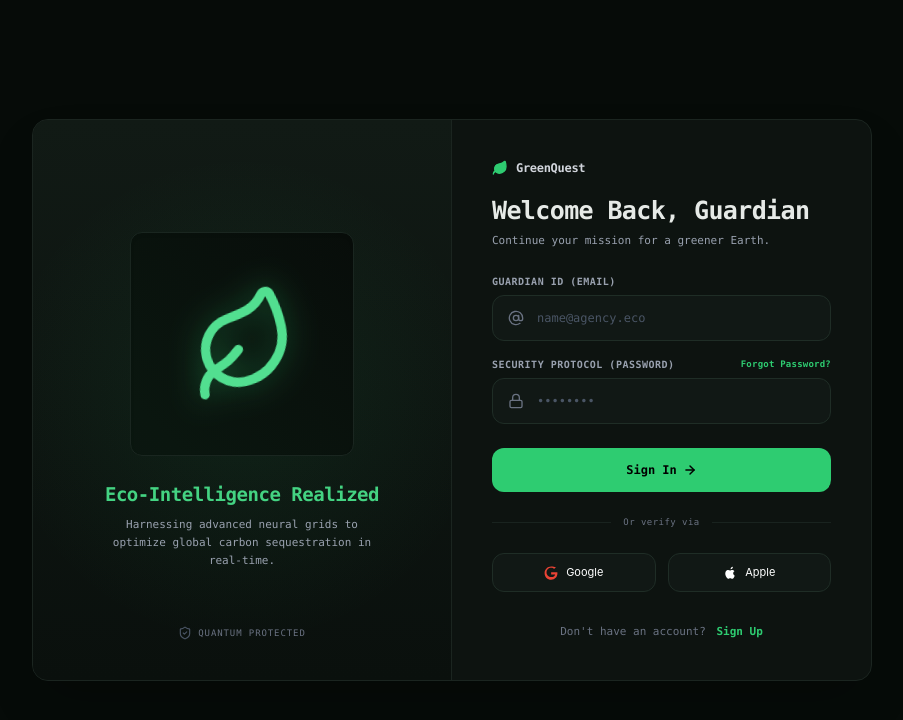
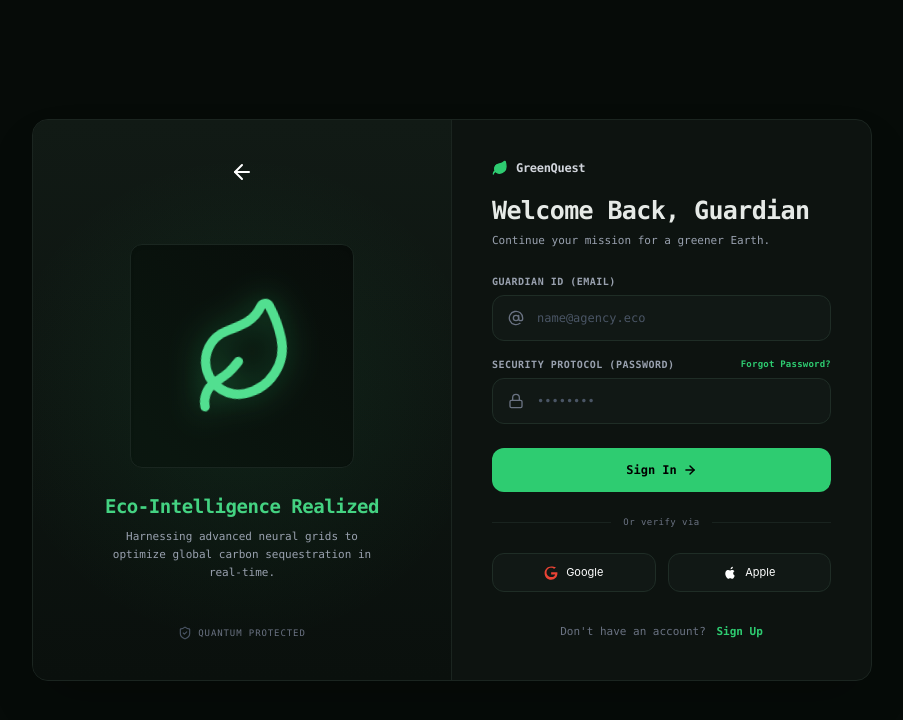
Before and after one commit to dnlaldrn/GreenQuest, a React (Vite) app: page /login in a window 1280 px wide. Shown: the top 720 px of the page, without its empty margins (188-1091 px from the left). Built offline with nearby package versions, Linux system fonts and the light colour scheme; no server answers.

Commit message:
Remove the protected route

```diff
--- a/src/components/LoginComponent.jsx
+++ b/src/components/LoginComponent.jsx
@@ -2,7 +2,8 @@
 import { useNavigate } from "react-router-dom";
 import { supabase } from "../lib/supabase";
 // Using lucide-react for the custom icons layout
-import { Leaf, AtSign, Lock, ArrowRight, ShieldCheck } from "lucide-react";
+import { Leaf, AtSign, Lock, ArrowRight, ShieldCheck, ArrowLeft  } from "lucide-react";
+import { Link } from "react-router-dom";
 
 export default function Login() {
   const navigate = useNavigate();
@@ -68,11 +69,13 @@
   return (
     <div className="min-h-screen bg-[#060b08] text-white flex items-center justify-center font-mono p-4 selection:bg-[#22c55e]/30">
 
+
       {/* Main Container Card Split into Two Sections */}
       <div className="w-full max-w-[840px] bg-[#0d1310] border border-[#1b2520] rounded-2xl overflow-hidden shadow-2xl grid grid-cols-1 md:grid-cols-2">
 
         {/* Left Side: Eco-Intelligence Graphic Section */}
         <div className="relative bg-gradient-to-b from-[#111a15] to-[#0a100d] p-10 flex flex-col items-center justify-between border-b md:border-b-0 md:border-r border-[#1b2520]">
+            <Link to="/"><ArrowLeft className="items-start"/></Link>
           {/* Subtle Ambient Radial Glow */}
           <div className="absolute inset-0 bg-[radial-gradient(circle_at_center,rgba(46,204,113,0.08)_0%,transparent_70%)] pointer-events-none" />
 
```
Also changed, not shown: src/App.jsx (+7 -1 lines).
